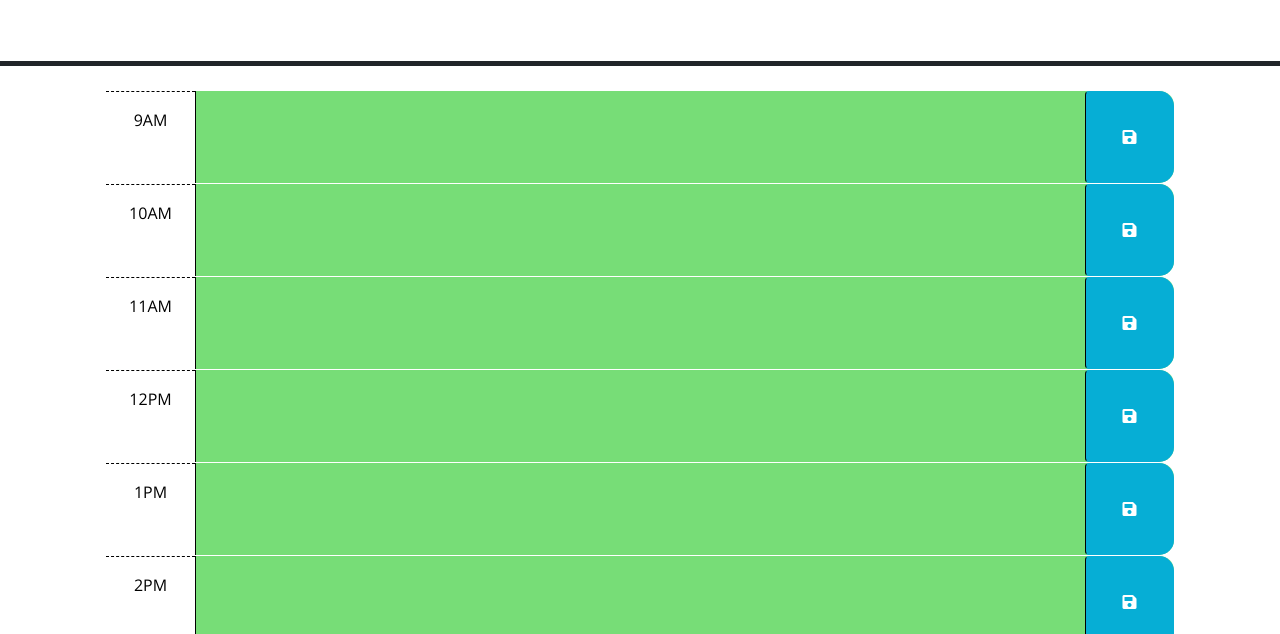
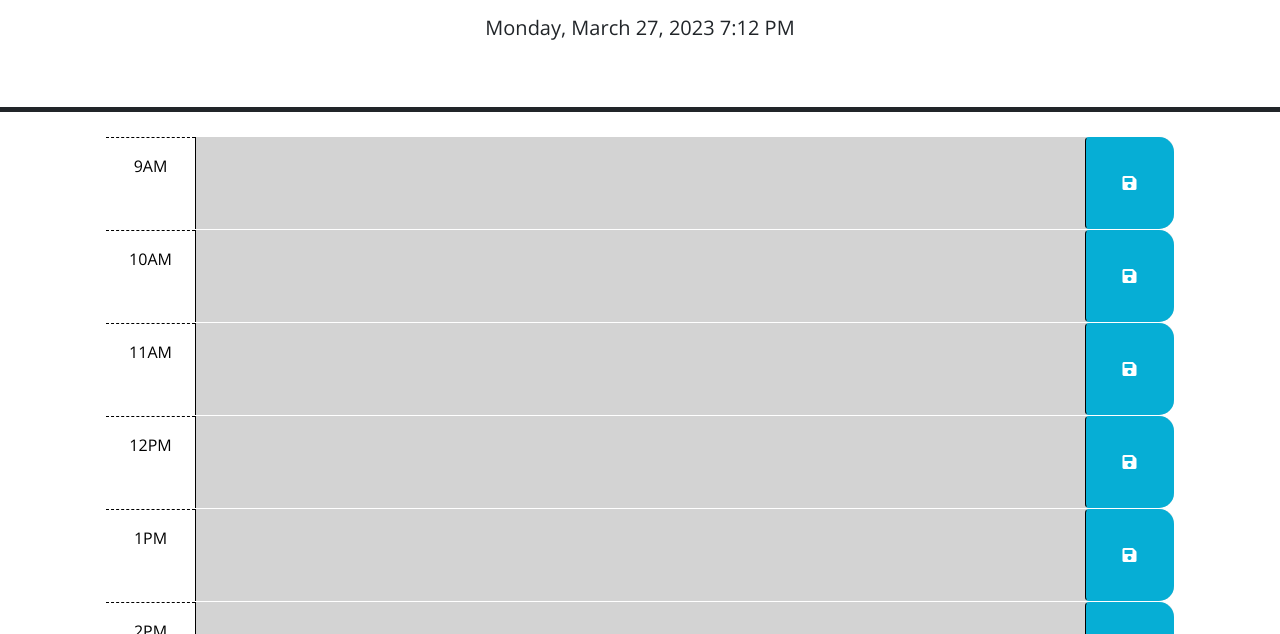
Before and after one commit to miketsypan89/Work-Day-Scheduler, a plain HTML site: page index.html in a window 1280 px wide. Shown: the part 166-800 px from the top of the page. Drawn offline with nearby package versions, Linux system fonts and the light colour scheme.

Commit message:
finalized the js file

```diff
--- a/index.html
+++ b/index.html
@@ -20,24 +20,15 @@
     <p id="currentDay" class="lead"></p>
   </header>
   <div class="container-lg px-5">
-    <!-- Use class for "past", "present", and "future" to apply styles to the
-        time-block divs accordingly. The javascript will need to do this by
-        adding/removing these classes on each div by comparing the hour in the
-        id to the current hour. The html provided below is meant to be an example
-        demonstrating how the css provided can be leveraged to create the
-        desired layout and colors. The html below should be removed or updated
-        in the finished product. Remember to delete this comment once the
-        code is implemented.
-        -->
 
-    <div id="hour-9" class="row time-block past present future">
+    <div id="9" class="row time-block past present future">
       <div class="col-2 col-md-1 hour text-center py-3">9AM</div>
       <textarea class="col-8 col-md-10 description" rows="3"> </textarea>
       <button class="btn saveBtn col-2 col-md-1" aria-label="save">
         <i class="fas fa-save" aria-hidden="true"></i>
       </button>
     </div>
-    <div id="hour-10" class="row time-block past present future">
+    <div id="10" class="row time-block past present future">
       <div class="col-2 col-md-1 hour text-center py-3">10AM</div>
       <textarea class="col-8 col-md-10 description" rows="3"> </textarea>
       <button class="btn saveBtn col-2 col-md-1" aria-label="save">
@@ -45,21 +36,21 @@
       </button>
     </div>
 
-    <div id="hour-11" class="row time-block past present future">
+    <div id="11" class="row time-block past present future">
       <div class="col-2 col-md-1 hour text-center py-3">11AM</div>
       <textarea class="col-8 col-md-10 description" rows="3"> </textarea>
       <button class="btn saveBtn col-2 col-md-1" aria-label="save">
         <i class="fas fa-save" aria-hidden="true"></i>
       </button>
     </div>
-    <div id="hour-12" class="row time-block past present future">
+    <div id="12" class="row time-block past present future">
       <div class="col-2 col-md-1 hour text-center py-3">12PM</div>
       <textarea class="col-8 col-md-10 description" rows="3"> </textarea>
       <button class="btn saveBtn col-2 col-md-1" aria-label="save">
         <i class="fas fa-save" aria-hidden="true"></i>
       </button>
     </div>
-    <div id="hour-13" class="row time-block past present future">
+    <div id="13" class="row time-block past present future">
       <div class="col-2 col-md-1 hour text-center py-3">1PM</div>
       <textarea class="col-8 col-md-10 description" rows="3"> </textarea>
       <button class="btn saveBtn col-2 col-md-1" aria-label="save">
@@ -67,21 +58,21 @@
       </button>
     </div>
 
-    <div id="hour-14" class="row time-block past present future">
+    <div id="14" class="row time-block past present future">
       <div class="col-2 col-md-1 hour text-center py-3">2PM</div>
       <textarea class="col-8 col-md-10 description" rows="3"> </textarea>
       <button class="btn saveBtn col-2 col-md-1" aria-label="save">
         <i class="fas fa-save" aria-hidden="true"></i>
       </button>
     </div>
-    <div id="hour-15" class="row time-block past present future">
+    <div id="15" class="row time-block past present future">
       <div class="col-2 col-md-1 hour text-center py-3">3PM</div>
       <textarea class="col-8 col-md-10 description" rows="3"> </textarea>
       <button class="btn saveBtn col-2 col-md-1" aria-label="save">
         <i class="fas fa-save" aria-hidden="true"></i>
       </button>
     </div>
-    <div id="hour-16" class="row time-block past present future">
+    <div id="16" class="row time-block past present future">
       <div class="col-2 col-md-1 hour text-center py-3">4PM</div>
       <textarea class="col-8 col-md-10 description" rows="3"> </textarea>
       <button class="btn saveBtn col-2 col-md-1" aria-label="save">
@@ -89,7 +80,7 @@
       </button>
     </div>
 
-    <div id="hour-17" class="row time-block past present future">
+    <div id="17" class="row time-block past present future">
       <div class="col-2 col-md-1 hour text-center py-3">5PM</div>
       <textarea class="col-8 col-md-10 description" rows="3"> </textarea>
       <button class="btn saveBtn col-2 col-md-1" aria-label="save">
--- a/script.js
+++ b/script.js
@@ -1,6 +1,3 @@
-// Wrap all code that interacts with the DOM in a call to jQuery to ensure that
-// the code isn't run until the browser has finished rendering all the elements
-// in the html.
 
 $(document).ready(function () {
   // console.log('testing')
@@ -11,21 +8,33 @@ $(document).ready(function () {
     console.log("time", time);
     localStorage.setItem(time, value);
   })
-  $('#hour-9 .description').val(localStorage.getItem('hour-9'));
-  $('#hour-10 .description').val(localStorage.getItem('hour-10'));
-  $('#hour-11 .description').val(localStorage.getItem('hour-11'));
-  $('#hour-12 .description').val(localStorage.getItem('hour-12'));
-  $('#hour-13 .description').val(localStorage.getItem('hour-13'));
-  $('#hour-14 .description').val(localStorage.getItem('hour-14'));
-  $('#hour-15 .description').val(localStorage.getItem('hour-15'));
-  $('#hour-16 .description').val(localStorage.getItem('hour-16'));
-  $('#hour-17 .description').val(localStorage.getItem('hour-17'));
+  $('#9 .description').val(localStorage.getItem('9'));
+  $('#10 .description').val(localStorage.getItem('10'));
+  $('#11 .description').val(localStorage.getItem('11'));
+  $('#12 .description').val(localStorage.getItem('12'));
+  $('#13 .description').val(localStorage.getItem('13'));
+  $('#14 .description').val(localStorage.getItem('14'));
+  $('#15 .description').val(localStorage.getItem('15'));
+  $('#16 .description').val(localStorage.getItem('16'));
+  $('#17 .description').val(localStorage.getItem('17'));
 
-  // TODO: Add code to apply the past, present, or future class to each time block by comparing the id to the current hour. HINTS: How can the id attribute of each time-block be used to conditionally add or remove the past, present, and future classes? How can Day.js be used to get the current hour in 24-hour time?
 
-  // TODO: Add code to get any user input that was saved in localStorage and set the values of the corresponding textarea elements. HINT: How can the id attribute of each time-block be used to do this?
+  // We'll create a for loop that will run and compare each hour with current hour and add or remove the necessary class
 
-  // TODO: Add code to display the current date in the header of the page.
+  for (let i = 9; i < 17; i++) {
+    if (dayjs().hour() === i) {
+      $('#' + i).removeClass('past future');
+      $('#' + i).addClass('present');
+    } else if (dayjs().hour() > i) {
+      $('#' + i).addClass('past');
+      $('#' + i).removeClass('present future');
+    } else {
+      $('#' + i).addClass('future');
+      $('#' + i).removeClass('present past');
+    }
+  }
+
+  // We'll display the current date in the header of the page.
 
   Date.prototype.yyyymmdd = function () {
     var yyyy = this.getFullYear().toString();
@@ -34,7 +43,8 @@ $(document).ready(function () {
     return (mm[1] ? mm : "0" + mm[0]) + "/" + (dd[1] ? dd : "0" + dd[0]) + "/" + yyyy;
   };
 
-  var currentDay = new Date();
-  localStorage.setItem('date, value');
+  var currentDay = dayjs().format('dddd, MMMM D, YYYY h:mm A')
+  $('#currentDay').text(currentDay);
+
   $('#currentDay .lead').val(localStorage.getItem(value));
 });
```
